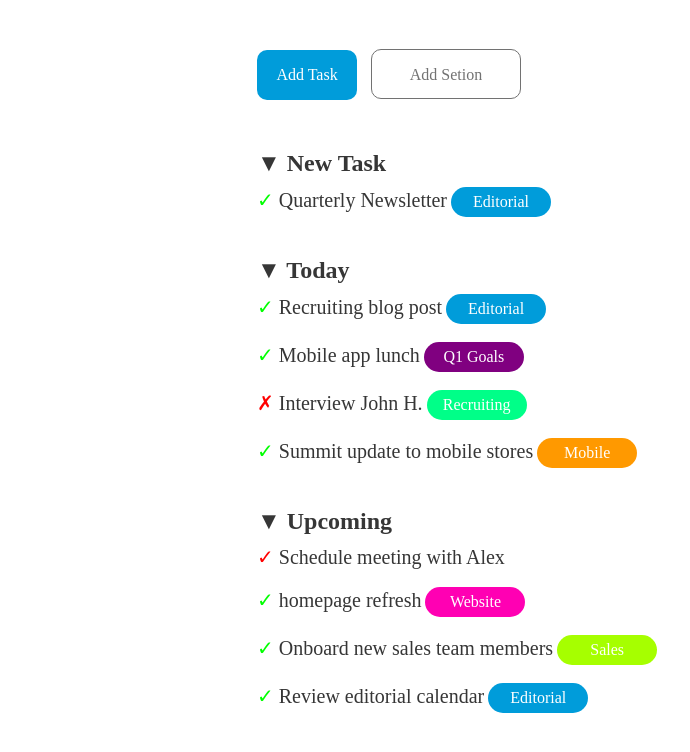
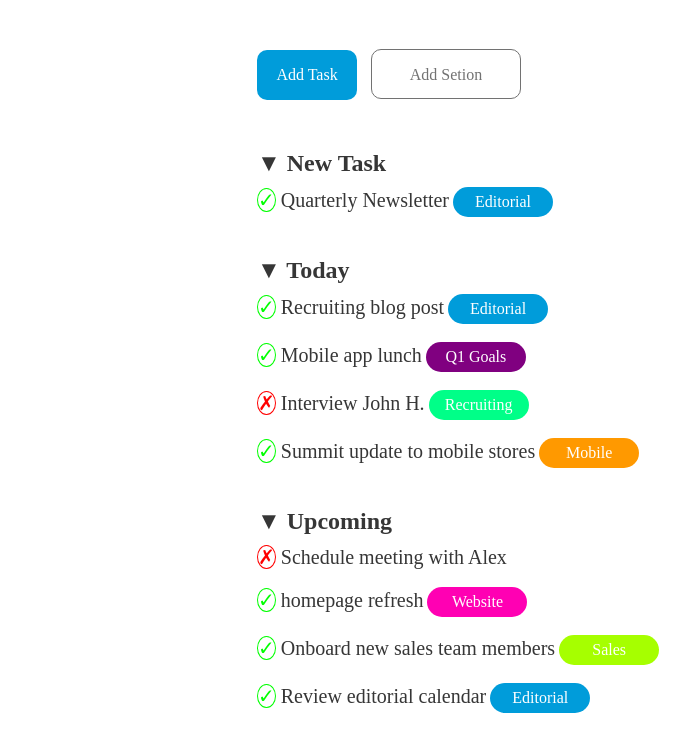
Before and after one commit to Fisny/html-css-toboolist, a plain HTML site: page index.html in a window 1280 px wide. Shown: the part 114-866 px from the top of the page, without its empty margins (6-696 px from the left). Drawn offline with Linux system fonts and the light colour scheme.

Commit message:
aggiornato

```diff
--- a/index.html
+++ b/index.html
@@ -43,8 +43,8 @@
 
             <!-- upcoming -->
 
-            <h1 class="title-3">&#9660  Upcoming</h1>
-            <li><span class="cross">&check;</span> Schedule meeting with Alex</li>
+            <h1 class="title-3">&#9660;  Upcoming</h1>
+            <li><span class="cross">&cross;</span> Schedule meeting with Alex</li>
             <br>
             <br>
             <li><span class="checked">&check;</span> homepage refresh</li>
--- a/style.css
+++ b/style.css
@@ -72,12 +72,14 @@ span{
     color: lime;
     border-radius: 50%;
     text-align: center;
+    border: 1px solid lime;
 }
 
 .cross{
     color: red;
     border-radius: 50%;
     text-align: center;
+    border: 1px solid red;
 }
 
 li{
```
